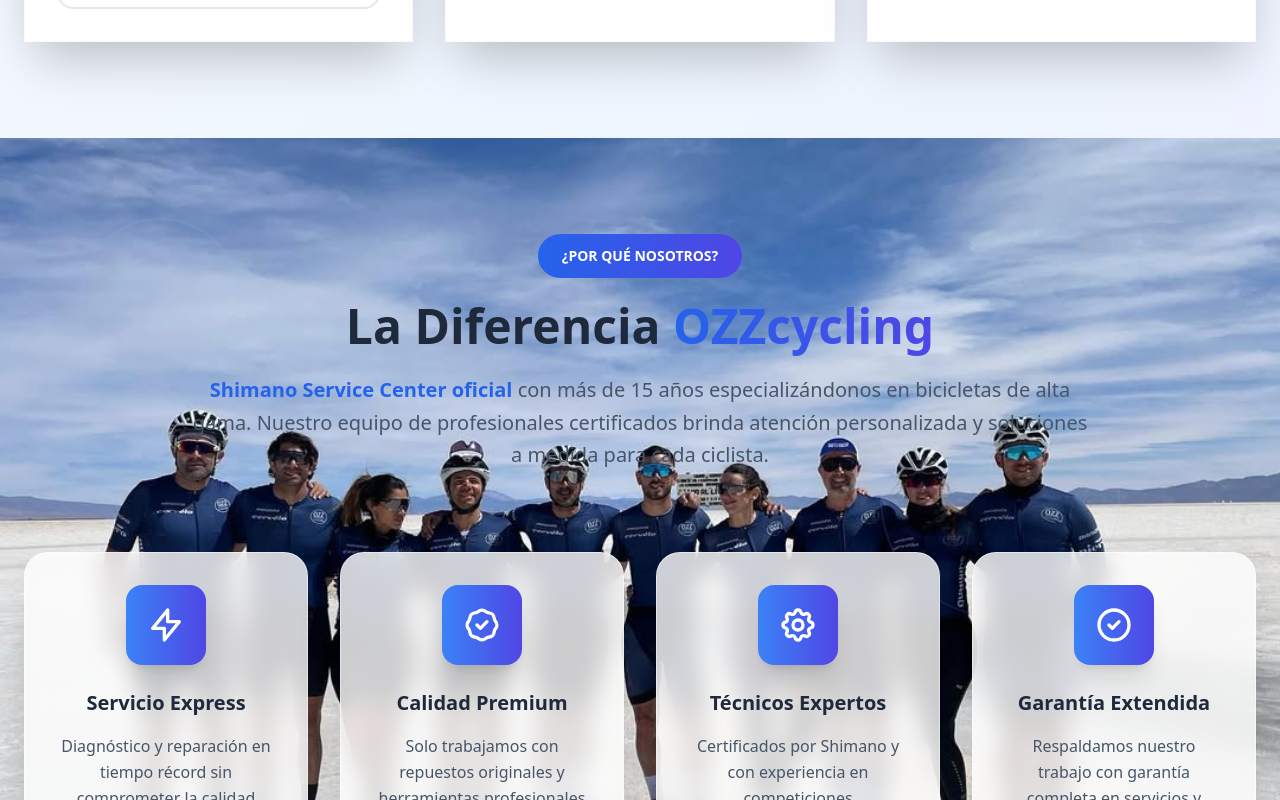
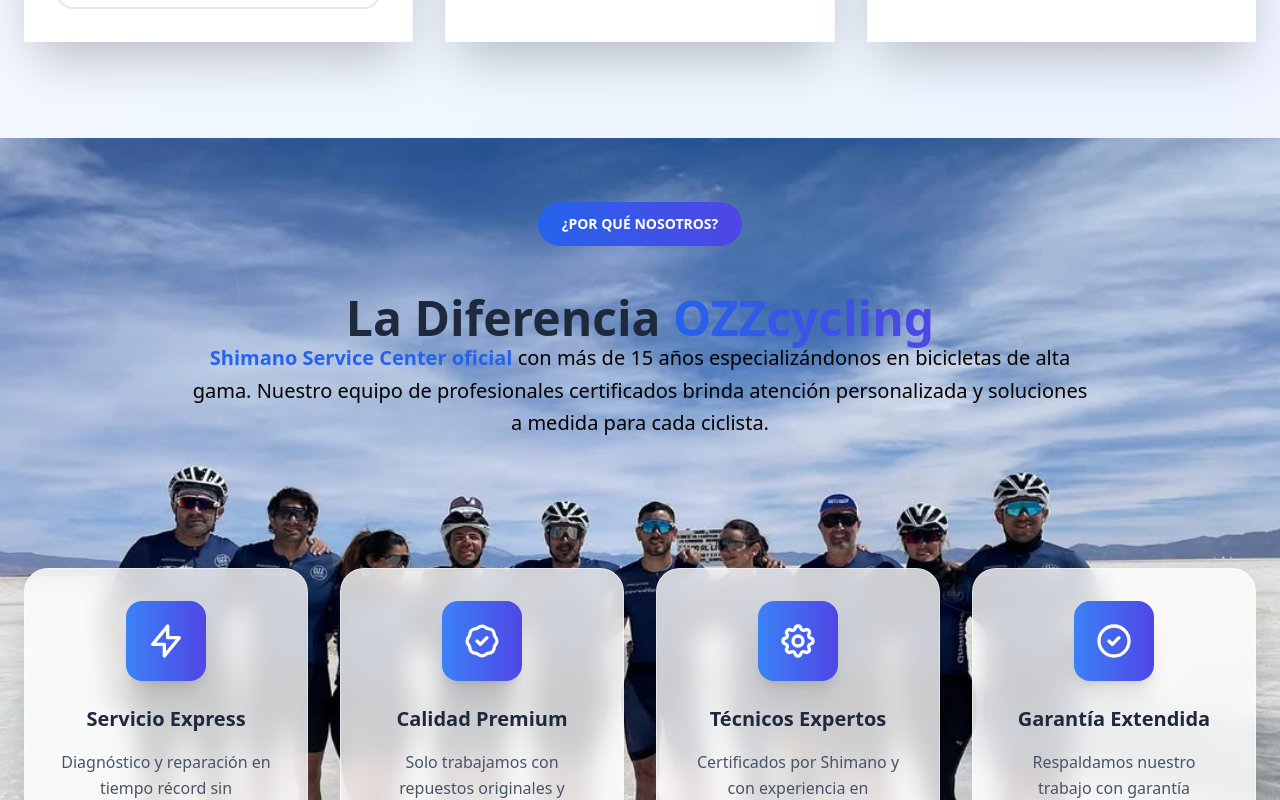
Before and after one commit to 31pablo05/OZZcycling, a React (Vite) app: page /servicios in a window 1280 px wide. Shown: the part 2240-3040 px from the top of the page. Built offline with nearby package versions, Linux system fonts and the light colour scheme.

Commit message:
ajustes de margenes en servicios y tienda

```diff
--- a/src/components/InstruccionesCompra.jsx
+++ b/src/components/InstruccionesCompra.jsx
@@ -20,7 +20,7 @@
 ];
 
 const InstruccionesCompra = () => (
-  <section className="bg-gradient-to-br from-blue-50 via-white to-indigo-50 rounded-2xl shadow-lg p-4 mb-4 max-w-4xl mx-auto border border-blue-100/40">
+  <section className="mt-12 bg-gradient-to-br from-blue-50 via-white to-indigo-50 rounded-2xl shadow-lg p-4 mb-4 max-w-4xl mx-auto border border-blue-100/40">
     <h2 className="text-xl md:text-2xl font-black text-blue-700 mb-3 text-center tracking-tight">
       ¿Cómo comprar en <span className="bg-gradient-to-r from-blue-600 to-indigo-600 bg-clip-text text-transparent">OZZcycling</span>?
     </h2>
--- a/src/pages/Servicios.jsx
+++ b/src/pages/Servicios.jsx
@@ -301,7 +301,7 @@
       </section>
 
       {/* Enhanced Why Choose Us Section */}
-      <section className="py-24 bg-gradient-to-br from-slate-100 via-blue-50 to-indigo-100 relative overflow-hidden">
+  <section className="py-16 bg-gradient-to-br from-slate-100 via-blue-50 to-indigo-100 relative overflow-hidden">
         {/* Background Image */}
         <div
           className="absolute inset-0 w-full h-full"
@@ -321,15 +321,15 @@
           <div className="absolute bottom-40 left-1/3 w-32 h-32 border-2 border-purple-300 rounded-full"></div>
         </div>
 
-        <div className="relative max-w-7xl mx-auto px-6">
-          <div className="text-center mb-20">
+        <div className="mb-32 relative max-w-7xl mx-auto px-6">
+          <div className="text-center mb-32">
             <span className="inline-block bg-gradient-to-r from-blue-600 to-indigo-600 text-white px-6 py-3 rounded-full text-sm font-bold mb-6">
               ¿POR QUÉ NOSOTROS?
             </span>
-            <h2 className="text-5xl font-black text-slate-800 mb-6">
+            <h2 className="mt-6 text-5xl font-black text-slate-800 ">
               La Diferencia <span className="bg-gradient-to-r from-blue-600 to-indigo-600 bg-clip-text text-transparent">OZZcycling</span>
             </h2>
-            <p className="text-xl text-slate-600 max-w-4xl mx-auto leading-relaxed">
+            <p className="text-xl text-black max-w-4xl mx-auto leading-relaxed">
               <span className="font-bold text-blue-600">Shimano Service Center oficial</span> con más de 15 años especializándonos en bicicletas de alta gama.
               Nuestro equipo de profesionales certificados brinda atención personalizada y soluciones a medida para cada ciclista.
             </p>
```
